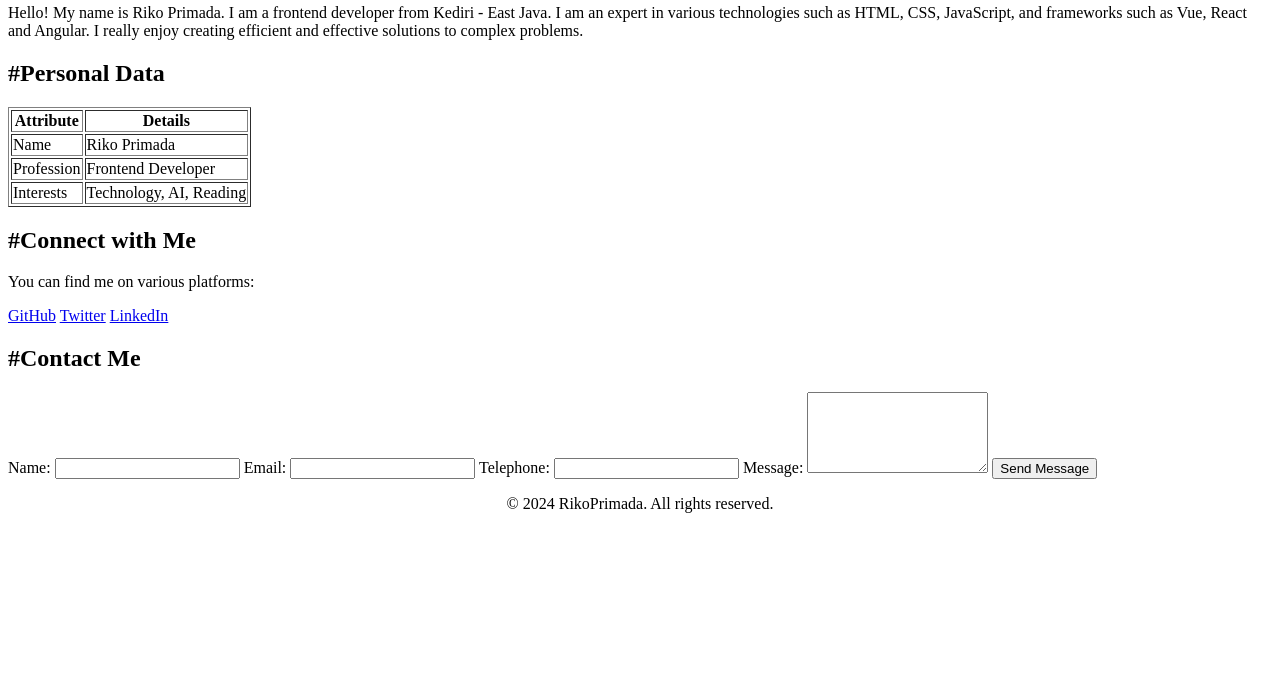
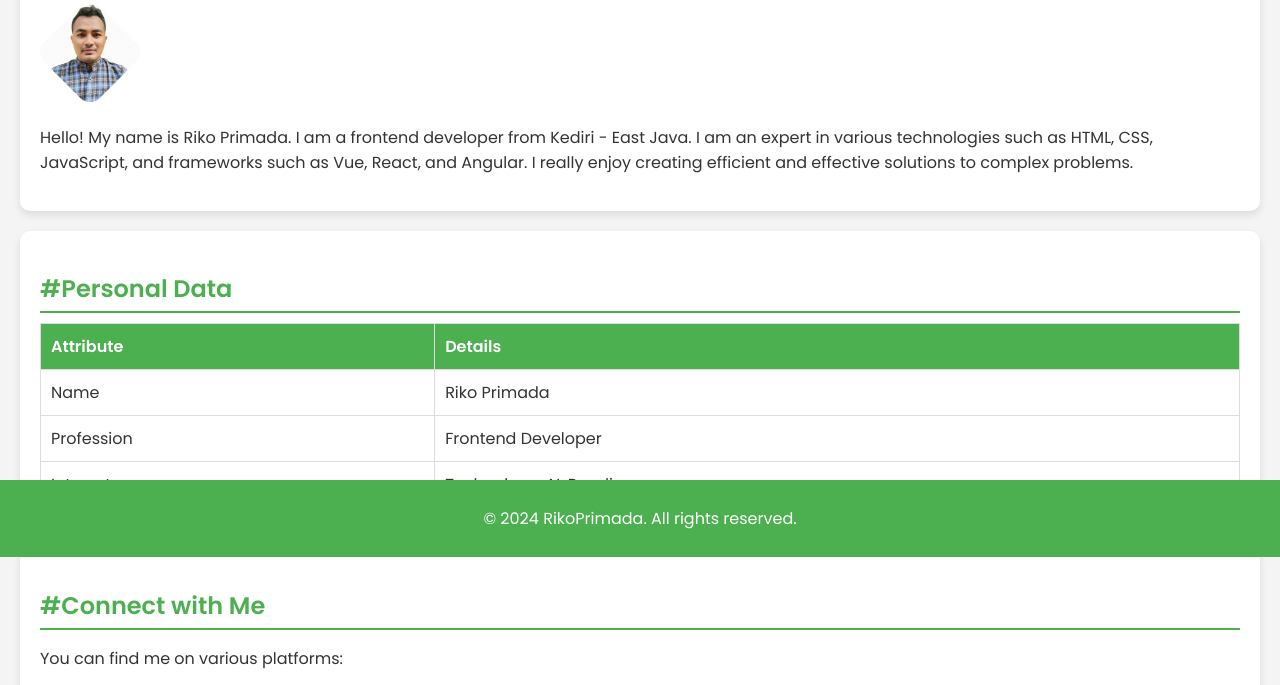
Before and after one commit to Rikoprim/prakerja_webprofile, a plain HTML site: page index.html in a window 1280 px wide. Shown: the part 243-928 px from the top of the page. Before the commit the page ends 800 px from the top, so only its background shows below. Drawn offline with Linux system fonts and the light colour scheme.

Commit message:
update style layout

```diff
--- a/index.html
+++ b/index.html
@@ -3,24 +3,178 @@
 <head>
     <meta charset="UTF-8">
     <meta name="viewport" content="width=device-width, initial-scale=1.0">
+    <link href="https://fonts.googleapis.com/css2?family=Poppins:wght@400;600&display=swap" rel="stylesheet">
     <title>About Me</title>
+    <style>
+        body {
+            font-family: 'Poppins', sans-serif;
+            margin: 0;
+            padding: 0;
+            background-color: #f4f4f4;
+            color: #333;
+        }
+
+        header h1 {
+            background-color: #4CAF50;
+            color: white;
+            padding: 1em 0;
+            text-align: center;
+            margin-top: 0;
+        }
+
+        main {
+            padding: 20px;
+        }
+
+        h2 {
+            color: #4CAF50;
+            border-bottom: 2px solid #4CAF50;
+            padding-bottom: 5px;
+            margin-bottom: 10px;
+        }
+
+        section {
+            background: white;
+            padding: 20px;
+            margin-bottom: 20px;
+            border-radius: 10px;
+            box-shadow: 0 4px 8px rgba(0, 0, 0, 0.1);
+            transition: transform 0.3s ease, box-shadow 0.3s ease;
+        }
+
+        section:hover {
+            transform: translateY(-5px);
+            box-shadow: 0 8px 16px rgba(0, 0, 0, 0.2);
+        }
+
+        img {
+            border-radius: 50%;
+        }
+
+        table {
+            width: 100%;
+            border-collapse: collapse;
+        }
+
+        th, td {
+            padding: 10px;
+            border: 1px solid #ddd;
+            text-align: left;
+        }
+
+        th {
+            background-color: #4CAF50;
+            color: white;
+        }
+
+        a {
+            color: #4CAF50;
+            text-decoration: none;
+            margin-right: 10px;
+        }
+
+        a:hover {
+            text-decoration: underline;
+        }
+
+        .social-icons {
+            display: flex;
+            justify-content: space-around;
+            margin: 20px 0;
+        }
+
+        .social-icons a {
+            display: flex;
+            align-items: center;
+            color: #4CAF50;
+            text-decoration: none;
+            padding: 10px 20px;
+            border: 1px solid #4CAF50;
+            border-radius: 5px;
+            transition: all 0.3s ease;
+        }
+
+        .social-icons a img {
+            width: 23px;
+            height: 23px;
+            margin-right: 10px;
+            transition: transform 0.3s ease;
+        }
+
+        .social-icons a:hover {
+            background-color: #4CAF50;
+            color: white;
+        }
+
+        .social-icons a:hover img {
+            transform: scale(1.2);
+        }
+
+        form {
+            display: flex;
+            flex-direction: column;
+        }
+
+        label {
+            margin-top: 10px;
+        }
+
+        input, textarea {
+            padding: 10px;
+            margin-top: 5px;
+            border: 1px solid #ddd;
+            border-radius: 5px;
+            transition: border-color 0.3s ease, box-shadow 0.3s ease;
+        }
+
+        input:focus, textarea:focus {
+            border-color: #4CAF50;
+            box-shadow: 0 0 5px rgba(76, 175, 80, 0.5);
+            outline: none;
+        }
+
+        button {
+            padding: 10px;
+            margin-top: 10px;
+            margin-bottom: 30px;
+            background-color: #4CAF50;
+            color: white;
+            border: none;
+            border-radius: 5px;
+            cursor: pointer;
+            transition: background-color 0.3s ease, transform 0.3s ease;
+        }
+
+        button:hover {
+            background-color: #45a049;
+            transform: translateY(-2px);
+        }
+
+        footer {
+            background-color: #4CAF50;
+            color: white;
+            text-align: center;
+            padding: 10px 0;
+            position: fixed;
+            width: 100%;
+            bottom: 0;
+        }
+    </style>
 </head>
 <body>
     <header>
-      <center>
         <h1>Welcome to My Website</h1>
-      </center>
     </header>
     <main>
         <div>
             <section>
                 <h2>#About Me</h2>
                 <img src="./image/profile.png" width="100px" height="auto" alt="Profile Picture">
-                <p>Hello! My name is Riko Primada. I am a frontend developer from Kediri - East Java. I am an expert in various technologies such as HTML, CSS, JavaScript, and frameworks such as Vue, React and Angular. I really enjoy creating efficient and effective solutions to complex problems.</p>
+                <p>Hello! My name is Riko Primada. I am a frontend developer from Kediri - East Java. I am an expert in various technologies such as HTML, CSS, JavaScript, and frameworks such as Vue, React, and Angular. I really enjoy creating efficient and effective solutions to complex problems.</p>
             </section>
             <section>
                 <h2>#Personal Data</h2>
-                <table border="1">
+                <table>
                     <tr>
                         <th>Attribute</th>
                         <th>Details</th>
@@ -42,10 +196,19 @@
             <section>
                 <h2>#Connect with Me</h2>
                 <p>You can find me on various platforms:</p>
-                <div>
-                  <a href="https://github.com/Rikoprim" target="_blank">GitHub</a>
-                  <a href="https://www.twitter.com" target="_blank">Twitter</a>
-                  <a href="https://www.linkedin.com/in/riko-primada-a75403181/" target="_blank">LinkedIn</a>
+                <div class="social-icons">
+                    <a href="https://github.com/Rikoprim" target="_blank">
+                        <img src="https://cdn-icons-png.flaticon.com/512/2111/2111432.png" alt="GitHub">
+                        GitHub
+                    </a>
+                    <a href="https://www.twitter.com" target="_blank">
+                        <img src="https://cdn-icons-png.flaticon.com/512/5969/5969020.png" alt="Twitter">
+                        Twitter
+                    </a>
+                    <a href="https://www.linkedin.com/in/riko-primada-a75403181/" target="_blank">
+                        <img src="https://cdn-icons-png.flaticon.com/512/3669/3669739.png" alt="LinkedIn">
+                        LinkedIn
+                    </a>
                 </div>
             </section>
             <section>
@@ -69,9 +232,7 @@
         </div>
     </main>
     <footer>
-      <center>
         <p>&copy; 2024 RikoPrimada. All rights reserved.</p>
-      </center>
     </footer>
 </body>
 </html>
```
